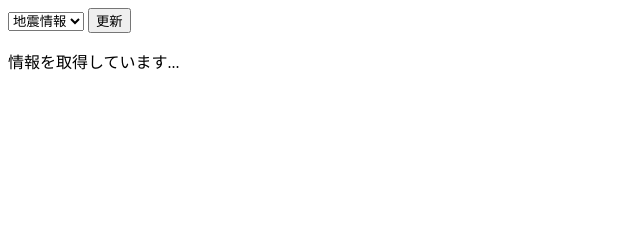
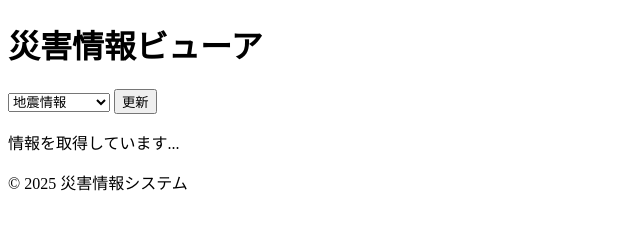
Before and after one commit to kairu429/JTV, a plain HTML site: page index.html in a window 1280 px wide. Shown: the whole page, without its empty margins (0-640 px from the left). Drawn offline with Linux system fonts and the light colour scheme.

Commit message:
index.html

```diff
--- a/index.html
+++ b/index.html
@@ -1,12 +1,26 @@
-<main>
-  <div class="control-panel">
-    <select id="apiSelect" class="select-box">
+<!DOCTYPE html>
+<html lang="ja">
+<head>
+  <meta charset="UTF-8" />
+  <title>災害情報ビューア</title>
+  <link rel="stylesheet" href="style.css" />
+</head>
+<body>
+  <header>
+    <h1>災害情報ビューア</h1>
+  </header>
+  <main>
+    <select id="apiSelect">
       <option value="quake">地震情報</option>
       <option value="tsunami">津波情報</option>
+      <option value="warning">警報・注意報</option>
     </select>
-    <button onclick="updateInfo()" class="update-btn">更新</button>
-  </div>
-  <section id="content">
-    <p>情報を取得しています...</p>
-  </section>
-</main>
+    <button onclick="updateInfo()">更新</button>
+    <section id="content">
+      <p>情報を取得しています...</p>
+    </section>
+  </main>
+  <footer>© 2025 災害情報システム</footer>
+  <script src="app.js"></script>
+</body>
+</html>
```
